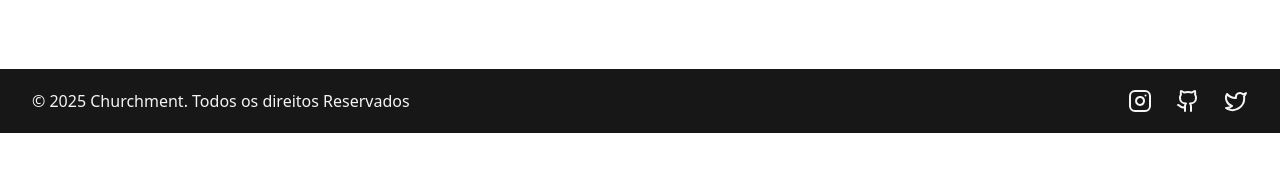
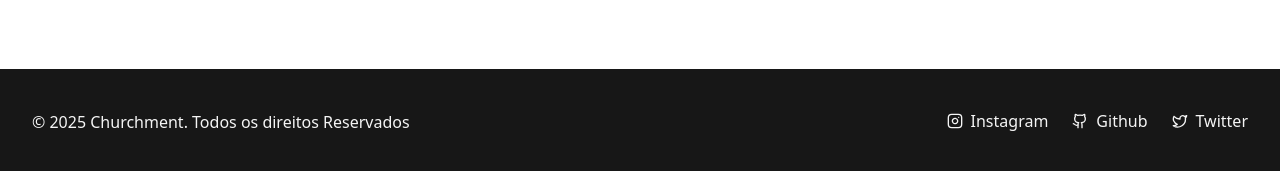
Before and after one commit to PedroMissola/churchment_wainting-page, a Next.js app: page / in a window 1280 px wide. Shown: the part 1415-1586 px from the top of the page. Before the commit the page ends 1548 px from the top, so only its background shows below. Built offline with nearby package versions, Linux system fonts and the light colour scheme; no server answers; what google-libphonenumber would draw is missing.

Commit message:
Adicição de textos nos icones no footer, correção do hover dos icones e adição de 3 novas areas no form.

```diff
--- a/src/app/api/subscribe/route.js
+++ b/src/app/api/subscribe/route.js
@@ -10,7 +10,7 @@ function isValidEmail(email) {
 }
 
 function isValidArea(area) {
-  const validAreas = ["dev", "mkt", "design"];
+  const validAreas = ["dev", "mkt", "des", "cib", "ia", "esc"];
   return validAreas.includes(area);
 }
 
--- a/src/components/footer/index.jsx
+++ b/src/components/footer/index.jsx
@@ -2,8 +2,8 @@ import Link from "next/link";
 
 export default function Footer() {
   return (
-    <footer className="flex w-full flex-row flex-wrap items-center justify-center gap-x-12 gap-y-3 py-5 px-8 text-center md:justify-between bg-neutral-900 text-neutral-100">
-      <p className="font-sans antialiased text-base text-current">
+    <footer className="flex w-full flex-row flex-wrap items-center justify-center gap-x-12 gap-y-3 py-10 px-8 text-center md:justify-between bg-neutral-900 text-neutral-100">
+      <p classNameName="font-sans antialiased text-base text-current">
         © 2025 Churchment. Todos os direitos Reservados
       </p>
       <ul className="flex flex-wrap items-center gap-x-6 gap-y-2">
@@ -13,12 +13,12 @@ export default function Footer() {
             target="_blank"
             rel="noopener noreferrer"
             aria-label="Instagram"
-            className="hover:text-neutral-100"
+            className="hover:text-orange-600 transition-all duration-300 ease-in inline-flex items-center gap-2"
           >
             <svg
               xmlns="http://www.w3.org/2000/svg"
-              width="24"
-              height="24"
+              width="16"
+              height="16"
               viewBox="0 0 24 24"
               fill="none"
               stroke="currentColor"
@@ -31,6 +31,7 @@ export default function Footer() {
               <path d="M16 11.37A4 4 0 1 1 12.63 8 4 4 0 0 1 16 11.37z" />
               <line x1="17.5" x2="17.51" y1="6.5" y2="6.5" />
             </svg>
+            <p className="font-sans antialiased text-base text-current">Instagram</p>
           </Link>
         </li>
         <li>
@@ -39,12 +40,12 @@ export default function Footer() {
             target="_blank"
             rel="noopener noreferrer"
             aria-label="GitHub"
-            className="hover:text-neutral-100"
+            className="hover:text-orange-600 transition-all duration-300 ease-in inline-flex items-center gap-2"
           >
             <svg
               xmlns="http://www.w3.org/2000/svg"
-              width="24"
-              height="24"
+              width="16"
+              height="16"
               viewBox="0 0 24 24"
               fill="none"
               stroke="currentColor"
@@ -56,6 +57,7 @@ export default function Footer() {
               <path d="M15 22v-4a4.8 4.8 0 0 0-1-3.5c3 0 6-2 6-5.5.08-1.25-.27-2.48-1-3.5.28-1.15.28-2.35 0-3.5 0 0-1 0-3 1.5-2.64-.5-5.36-.5-8 0C6 2 5 2 5 2c-.3 1.15-.3 2.35 0 3.5A5.403 5.403 0 0 0 4 9c0 3.5 3 5.5 6 5.5-.39.49-.68 1.05-.85 1.65-.17.6-.22 1.23-.15 1.85v4" />
               <path d="M9 18c-4.51 2-5-2-7-2" />
             </svg>
+            <p className="font-sans antialiased text-base text-current">Github</p>
           </Link>
         </li>
         <li>
@@ -64,12 +66,12 @@ export default function Footer() {
             target="_blank"
             rel="noopener noreferrer"
             aria-label="Twitter"
-            className="hover:text-neutral-100"
+            className="hover:text-orange-600 transition-all duration-300 ease-in inline-flex items-center gap-2"
           >
             <svg
               xmlns="http://www.w3.org/2000/svg"
-              width="24"
-              height="24"
+              width="16"
+              height="16"
               viewBox="0 0 24 24"
               fill="none"
               stroke="currentColor"
@@ -80,6 +82,7 @@ export default function Footer() {
             >
               <path d="M22 4s-.7 2.1-2 3.4c1.6 10-9.4 17.3-18 11.6 2.2.1 4.4-.6 6-2C3 15.5.5 9.6 3 5c2.2 2.6 5.6 4.1 9 4-.9-4.2 4-6.6 7-3.8 1.1 0 3-1.2 3-1.2z" />
             </svg>
+            <p className="font-sans antialiased text-base text-current">Twitter</p>
           </Link>
         </li>
       </ul>
--- a/src/components/form/index.jsx
+++ b/src/components/form/index.jsx
@@ -208,8 +208,11 @@ export default function Form() {
             Escolha uma área de interesse
           </option>
           <option value="dev">Desenvolvimento</option>
+          <option value="cib">Cibersegurança</option>
+          <option value="ia">Inteligencia artificial</option>
+          <option value="esc">Escritor</option>
           <option value="mkt">Marketing</option>
-          <option value="design">Design</option>
+          <option value="des">Design</option>
         </select>
         {errors.area && (
           <span className="text-red-500 text-sm">{errors.area}</span>
```
